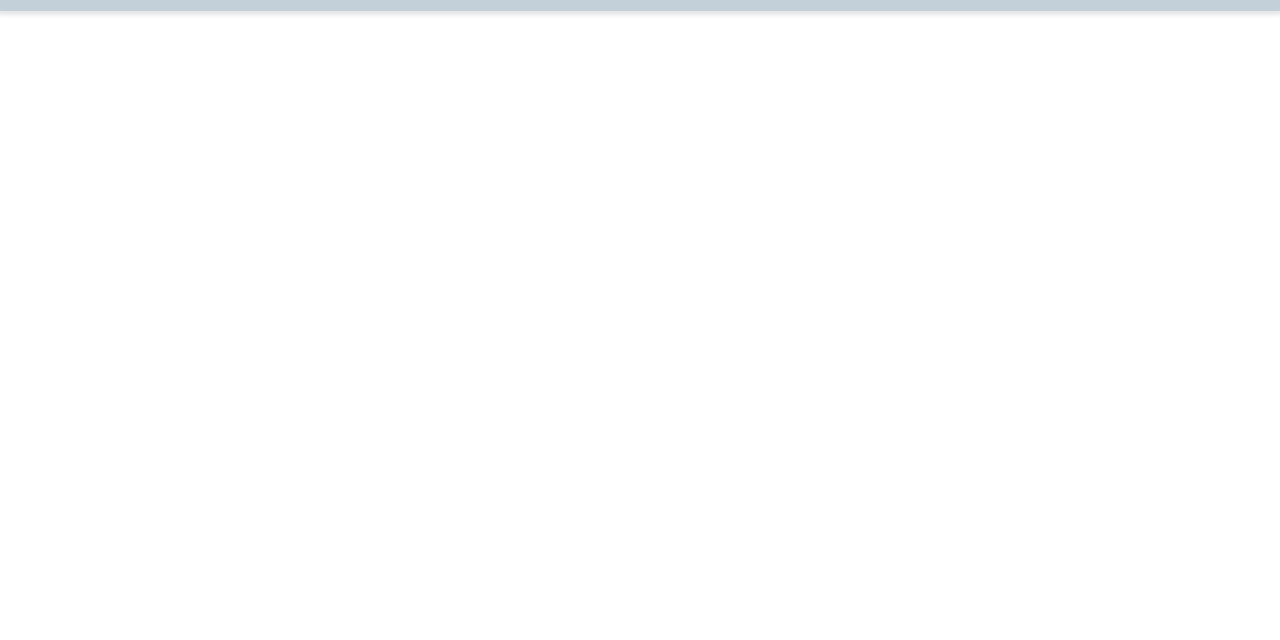
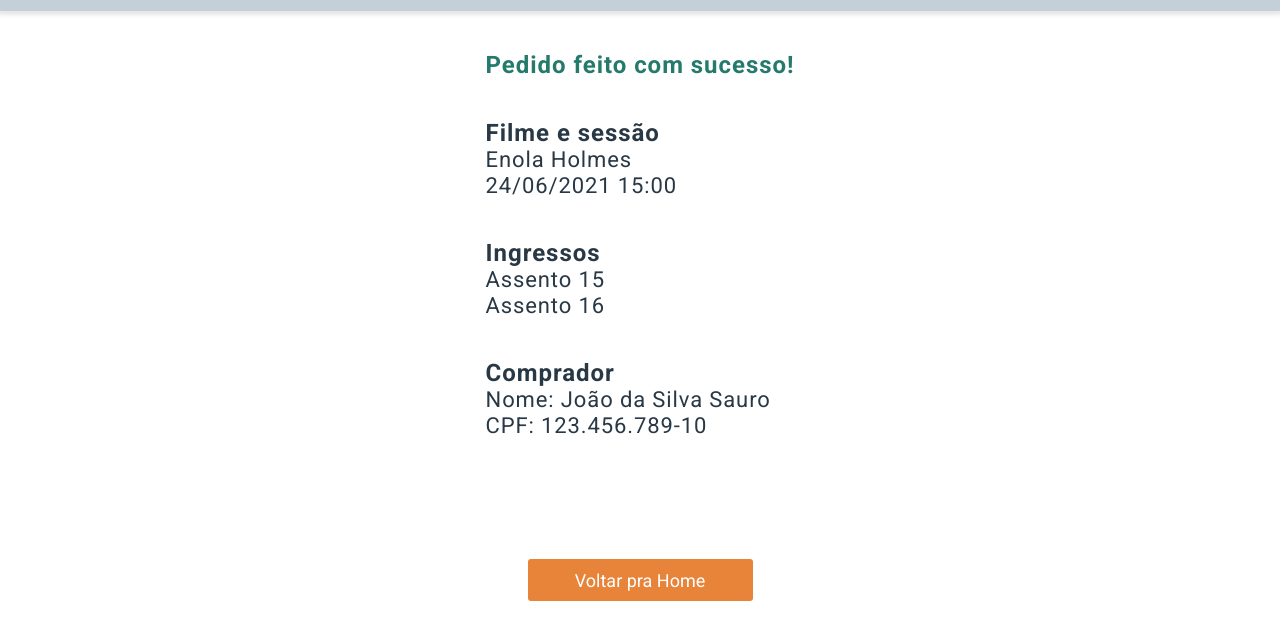
Before and after one commit to bruno-ruotolo/cineflex, a React app: page /sucesso in a window 1280 px wide. Before the commit this address had no page. Shown: the part 56-696 px from the top of the page. Built offline with nearby package versions, Linux system fonts and the light colour scheme.

Commit message:
feat: Final Layout and ajusts on the Seats Screen + Layout Last Screen

```diff
--- a/src/components/App.js
+++ b/src/components/App.js
@@ -5,6 +5,7 @@
 import MoviesScreen from "./MoviesScreen/MoviesScreen"
 import MovieDate from "./MovieDate/MovieDate"
 import MovieSessions from "./MovieSessions/MovieSessions"
+import MovieSucess from "./MovieSucess/MovieSucess"
 
 import "../css/reset.css"
 import "../css/styles.css"
@@ -19,6 +20,7 @@
           <Route path="/" element={<MoviesScreen />} />
           <Route path="/filme/:movieId" element={<MovieDate />} />
           <Route path="/sessao/:sessionID" element={<MovieSessions />} />
+          <Route path="/sucesso" element={<MovieSucess />} />
         </Routes>
       </main>
     </BrowserRouter>
--- a/src/components/MovieDate/MovieDate.js
+++ b/src/components/MovieDate/MovieDate.js
@@ -27,10 +27,12 @@
       <div className="MovieDate">
         <h2>Selecione o horário</h2>
         {days.map((day, index) => {
+
           const { weekday, date, showtimes } = day;
           const [sessionOne, sessionTwo] = showtimes;
           const { name: nameOne, id: idOne } = sessionOne;
           const { name: nameTwo, id: idTwo } = sessionTwo;
+
           return (
             <div className="schedules" key={movieId + index}>
               <p>{weekday} - {date}</p>
@@ -45,6 +47,7 @@
               </div>
             </div>
           )
+
         })}
       </div>
 
--- a/src/components/MovieDate/styles.css
+++ b/src/components/MovieDate/styles.css
@@ -6,6 +6,11 @@
 
 .MovieDate .schedules {
   margin-left: 24px;
+}
+
+.MovieDate .schedules:last-child {
+  margin-left: 24px;
+  margin-bottom: 140px;
 }
 
 .MovieDate h2 {
--- a/src/components/MovieSessions/MovieSessions.js
+++ b/src/components/MovieSessions/MovieSessions.js
@@ -11,21 +11,19 @@
 
   const [session, setSession] = useState({ day: {}, movie: {}, seats: [] });
 
+  const { sessionID } = useParams();
 
   useEffect(() => {
-    const promise = axios.get("https://mock-api.driven.com.br/api/v5/cineflex/showtimes/16/seats")
+    const promise = axios.get(`https://mock-api.driven.com.br/api/v5/cineflex/showtimes/${sessionID}/seats`)
     promise.then((response) => {
       const { data } = response;
       setSession(data);
     })
-  }, [])
-
+  }, [sessionID])
 
   const { day, movie, name, seats } = session
   const { title, posterURL } = movie;
   const { weekday } = day;
-
-  console.log(session)
 
   return Object.keys(session).length > 0 ?
     (
@@ -54,16 +52,20 @@
           </article>
 
           <article className="user-data">
-            <div>
+            <div className="input-name">
               <p>Nome do comprador:</p>
               <input type="text" placeholder="Digite seu nome..." />
             </div>
 
-            <div>
+            <div className="input-cpf">
               <p>CPF do comprador:</p>
               <input type="text" placeholder="Digite seu CPF..." />
             </div>
           </article>
+
+          <Link to="/sucesso">
+            <button>Reservar assento(s)</button>
+          </Link>
 
         </section>
         <Footer title={title} posterURL={posterURL} weekday={weekday} hour={name} />
--- a/src/components/MovieSessions/Seat.js
+++ b/src/components/MovieSessions/Seat.js
@@ -4,9 +4,13 @@
   const [seatSelection, setSeatselection] = useState(false);
   const { isAvailable, name } = props;
 
-  const seatClass = `seat ${isAvailable ? "available" : "unavailable"} ${seatSelection ? "selected" : ""}`
+  const seatClass = `seat ${isAvailable ? "available" : "unavailable"}${seatSelection ? " selected" : ""}`
   return (
-    <div className={seatClass} onClick={() => setSeatselection(!seatSelection)}>
+    <div className={seatClass} onClick={() => {
+      seatClass === 'seat unavailable'
+        ? alert("Esse assento não está disponível")
+        : setSeatselection(!seatSelection)
+    }}>
       <p>{name}</p>
     </div>
   )
--- a/src/components/MovieSessions/styles.css
+++ b/src/components/MovieSessions/styles.css
@@ -8,7 +8,6 @@
 .MovieSessions h2 {
   font-size: 24px;
   font-weight: 400;
-
   text-align: center;
   margin-top: 107px;
   margin-bottom: 40px;
@@ -115,3 +114,16 @@
   line-height: 21px;
   color: #AFAFAF;
 }
+
+.MovieSessions button {
+  width: 225px;
+  height: 42px;
+  background-color: #E8833A;
+  border-radius: 3px;
+  border: none;
+  color: #ffffff;
+  margin-top: 57px;
+  font-weight: 400;
+  font-size: 18px;
+  font-family: 'Roboto', sans-serif
+}
--- /dev/null
+++ b/src/components/MovieSucess/MovieSucess.js
@@ -0,0 +1,30 @@
+import "./styles.css"
+
+export default function MovieSucess() {
+  return (
+    <div className="MovieSucess">
+      <article>
+        <h2>Pedido feito com sucesso!</h2>
+        <div>
+          <h3>Filme e sessão</h3>
+          <p>Enola Holmes</p>
+          <p>24/06/2021 15:00</p>
+        </div>
+
+        <div>
+          <h3>Ingressos</h3>
+          <p>Assento 15</p>
+          <p>Assento 16</p>
+        </div>
+
+        <div>
+          <h3>Comprador</h3>
+          <p>Nome: João da Silva Sauro</p>
+          <p>CPF: 123.456.789-10</p>
+        </div>
+      </article>
+
+      <button>Voltar pra Home</button>
+    </div>
+  )
+}
--- /dev/null
+++ b/src/components/MovieSucess/styles.css
@@ -0,0 +1,60 @@
+.MovieSucess {
+  display: flex;
+  flex-direction: column;
+  align-items: center;
+  justify-content: center;
+  flex-wrap: wrap;
+}
+
+.MovieSucess article {
+  display: flex;
+  flex-direction: column;
+  align-items: flex-start;
+}
+
+.MovieSucess h2 {
+  font-weight: 700;
+  font-size: 24px;
+  line-height: 28px;
+  letter-spacing: 0.04em;
+  color: #247A6B;
+  text-align: center;
+  margin-top: 107px;
+  margin-bottom: 40px;
+  text-align: center;
+}
+
+.MovieSucess div {
+  display: flex;
+  flex-direction: column;
+  margin-bottom: 40px;
+}
+
+.MovieSucess div h3 {
+  font-weight: 700;
+  font-size: 24px;
+  line-height: 28px;
+  letter-spacing: 0.04em;
+  color: #293845;
+}
+
+.MovieSucess div p {
+  font-weight: 400;
+  font-size: 22px;
+  line-height: 26px;
+  letter-spacing: 0.04em;
+  color: #293845;
+}
+
+.MovieSucess button {
+  width: 225px;
+  height: 42px;
+  background-color: #E8833A;
+  border-radius: 3px;
+  border: none;
+  color: #ffffff;
+  margin-top: 80px;
+  font-weight: 400;
+  font-size: 18px;
+  font-family: 'Roboto', sans-serif
+}
```
